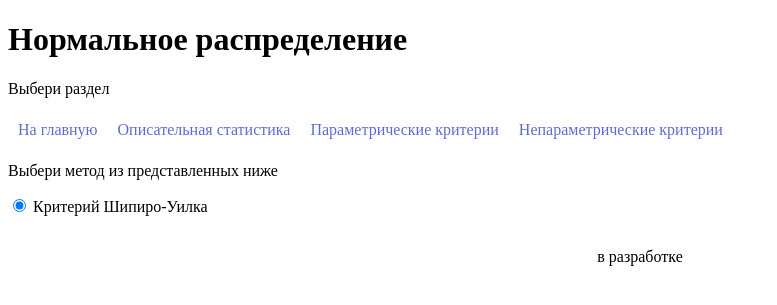
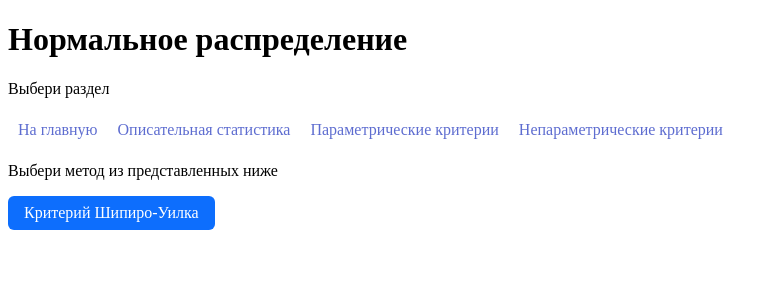
Before and after one commit to MorozovPAvel/stat_processing, a Django app: page /normal_distribution in a window 1280 px wide. Shown: the top 305 px of the page, without its empty margins (0-777 px from the left). Run offline with Django 5.2, Linux system fonts and the light colour scheme.

Commit message:
fix tab-btn

```diff
--- a/stat_processing/main/templates/main/no_parametric_criterium.html
+++ b/stat_processing/main/templates/main/no_parametric_criterium.html
@@ -26,12 +26,14 @@
 
     <p>{{ tasks }}</p>
 
+    <div class="tab">
       <input checked id="tab-btn-1" name="tab-btn" type="radio" value="">
       <label for="tab-btn-1">Критерий знаков</label>
       <input id="tab-btn-2" name="tab-btn" type="radio" value="">
       <label for="tab-btn-2">Корреляция по Спирману</label>
       <input id="tab-btn-3" name="tab-btn" type="radio" value="">
       <label for="tab-btn-3">Критерий Уилкоксона</label>
+    </div>
 
   <div class="tab-content" id="content-1" align="center">
       <!-- Критерий знаков -->
--- a/stat_processing/main/templates/main/normal_distribution.html
+++ b/stat_processing/main/templates/main/normal_distribution.html
@@ -26,8 +26,10 @@
 </nav>
 
     <p>{{ tasks }}</p>
-    <input checked id="tab-btn-1" name="tab-btn" type="radio" value="">
-    <label for="tab-btn-1">Критерий Шипиро-Уилка</label>
+    <div class="tab">
+        <input checked id="tab-btn-1" name="tab-btn" type="radio" value="">
+        <label for="tab-btn-1">Критерий Шипиро-Уилка</label>
+    </div>
 
     <div class="tab-content" id="content-1" align="center">
     в разработке
```
Also changed, not shown: stat_processing/main/templates/main/parametric_criterium.html (+4 -3 lines).
